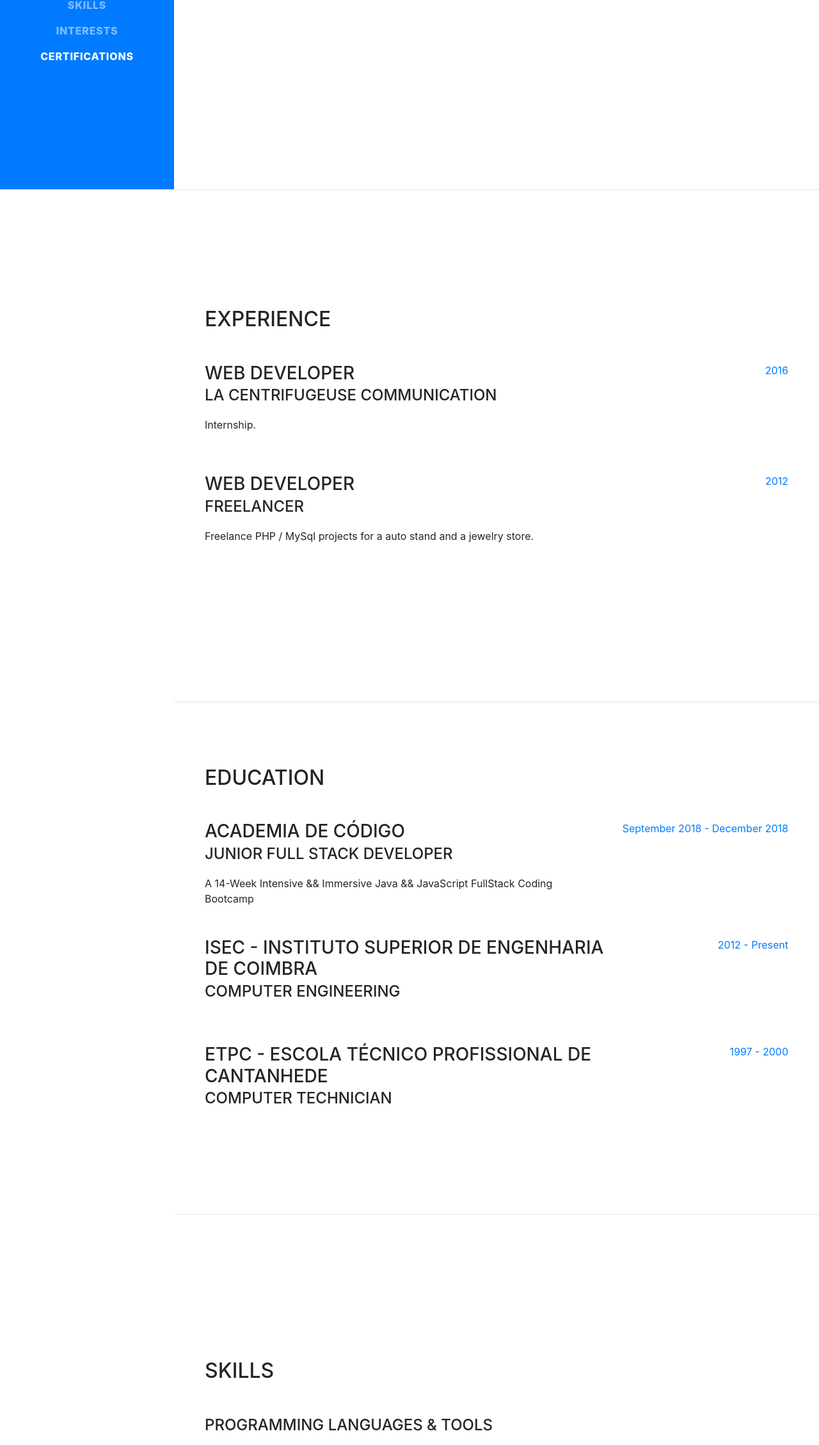
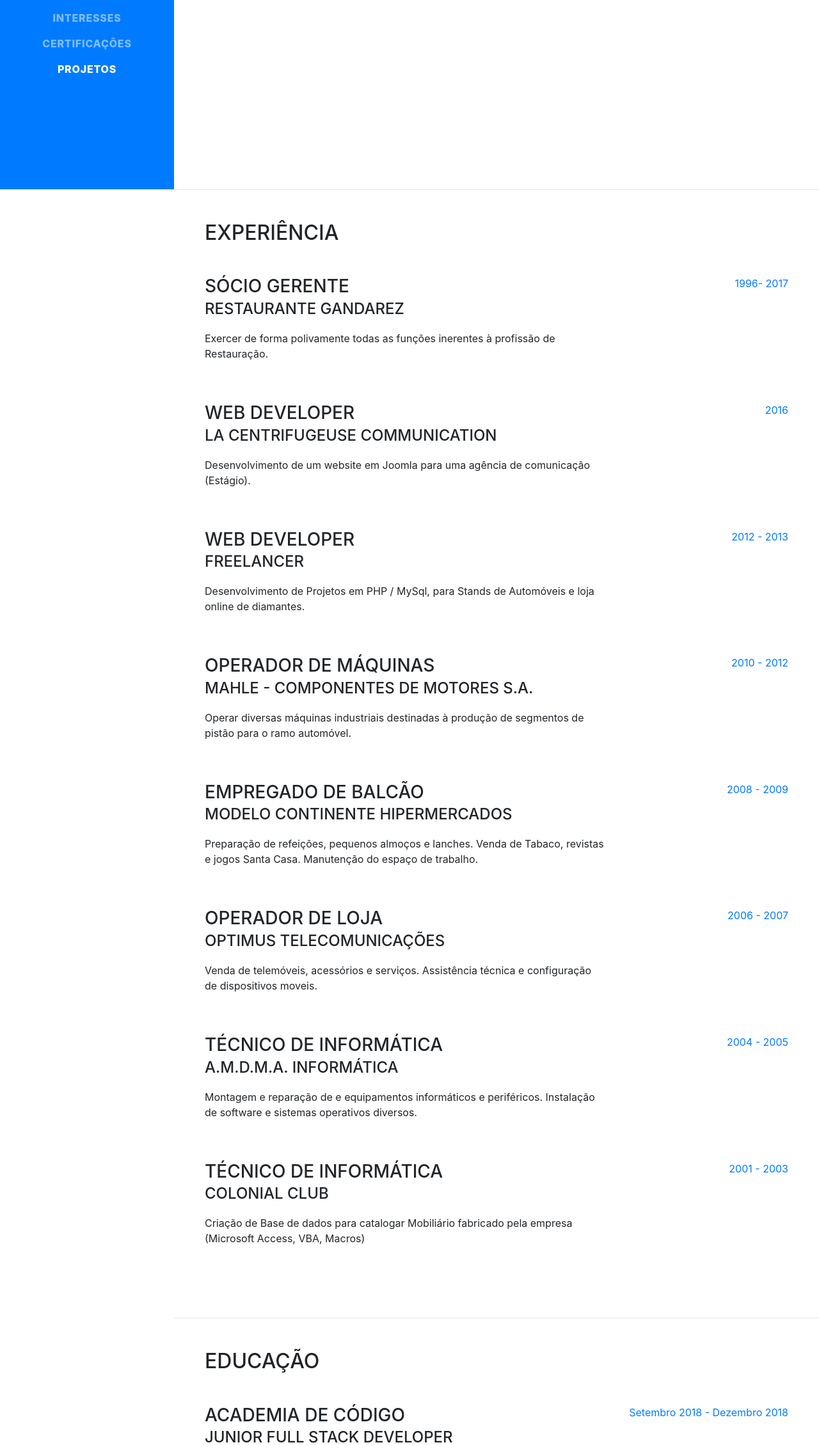
Before and after one commit to eXtr3me/eXtr3me.github.io, a website with bundled scripts: page index.html in a window 1280 px wide. Shown: the part 504-2763 px from the top of the page at 64% size. Built offline with nearby package versions, Linux system fonts and the light colour scheme; a web font is replaced by a local one.

Commit message:
Added Experiences, educations and projects section

```diff
--- a/index.html
+++ b/index.html
@@ -59,22 +59,31 @@
       <div class="collapse navbar-collapse" id="navbarSupportedContent">
         <ul class="navbar-nav">
           <li class="nav-item">
-            <a class="nav-link js-scroll-trigger" href="#about">About</a>
+            <a class="nav-link js-scroll-trigger" href="#about">Sobre</a>
           </li>
           <li class="nav-item">
-            <a class="nav-link js-scroll-trigger" href="#experience">Experience<a>
+            <a class="nav-link js-scroll-trigger" href="#experience"
+              >Experiência</a
+            >
           </li>
           <li class="nav-item">
-            <a class="nav-link js-scroll-trigger" href="#education">Education</a>
+            <a class="nav-link js-scroll-trigger" href="#education">Educação</a>
           </li>
           <li class="nav-item">
             <a class="nav-link js-scroll-trigger" href="#skills">Skills</a>
           </li>
           <li class="nav-item">
-            <a class="nav-link js-scroll-trigger" href="#interests">Interests</a>
+            <a class="nav-link js-scroll-trigger" href="#interests"
+              >Interesses</a
+            >
           </li>
           <li class="nav-item">
-            <a class="nav-link js-scroll-trigger" href="#certifications">Certifications</a>
+            <a class="nav-link js-scroll-trigger" href="#certifications"
+              >Certificações</a
+            >
+          </li>
+          <li class="nav-item">
+            <a class="nav-link js-scroll-trigger" href="#projetos">Projetos</a>
           </li>
         </ul>
       </div>
@@ -114,14 +123,29 @@
         id="experience"
       >
         <div class="my-auto">
-          <h2 class="mb-5">Experience</h2>
+          <h2 class="mb-5">Experiência</h2>
+
+          <div class="resume-item d-flex flex-column flex-md-row mb-5">
+            <div class="resume-content mr-auto">
+              <h3 class="mb-0">Sócio Gerente</h3>
+              <div class="subheading mb-3">Restaurante Gandarez</div>
+              <p>
+                Exercer de forma polivamente todas as funções inerentes à
+                profissão de Restauração.
+              </p>
+            </div>
+            <div class="resume-date text-md-right">
+              <span class="text-primary">1996- 2017</span>
+            </div>
+          </div>
 
           <div class="resume-item d-flex flex-column flex-md-row mb-5">
             <div class="resume-content mr-auto">
               <h3 class="mb-0">Web Developer</h3>
               <div class="subheading mb-3">La Centrifugeuse Communication</div>
               <p>
-                Internship.
+                Desenvolvimento de um website em Joomla para uma agência de
+                comunicação (Estágio).
               </p>
             </div>
             <div class="resume-date text-md-right">
@@ -134,12 +158,86 @@
               <h3 class="mb-0">Web Developer</h3>
               <div class="subheading mb-3">Freelancer</div>
               <p>
-                Freelance PHP / MySql projects for a auto stand and a jewelry
-                store.
+                Desenvolvimento de Projetos em PHP / MySql, para Stands de
+                Automóveis e loja online de diamantes.
               </p>
             </div>
             <div class="resume-date text-md-right">
-              <span class="text-primary">2012</span>
+              <span class="text-primary">2012 - 2013</span>
+            </div>
+          </div>
+
+          <div class="resume-item d-flex flex-column flex-md-row mb-5">
+            <div class="resume-content mr-auto">
+              <h3 class="mb-0">Operador de Máquinas</h3>
+              <div class="subheading mb-3">
+                Mahle - Componentes de Motores S.A.
+              </div>
+              <p>
+                Operar diversas máquinas industriais destinadas à produção de
+                segmentos de pistão para o ramo automóvel.
+              </p>
+            </div>
+            <div class="resume-date text-md-right">
+              <span class="text-primary">2010 - 2012</span>
+            </div>
+          </div>
+
+          <div class="resume-item d-flex flex-column flex-md-row mb-5">
+            <div class="resume-content mr-auto">
+              <h3 class="mb-0">Empregado de Balcão</h3>
+              <div class="subheading mb-3">Modelo Continente Hipermercados</div>
+              <p>
+                Preparação de refeições, pequenos almoços e lanches. Venda de
+                Tabaco, revistas e jogos Santa Casa. Manutenção do espaço de
+                trabalho.
+              </p>
+            </div>
+            <div class="resume-date text-md-right">
+              <span class="text-primary">2008 - 2009</span>
+            </div>
+          </div>
+
+          <div class="resume-item d-flex flex-column flex-md-row mb-5">
+            <div class="resume-content mr-auto">
+              <h3 class="mb-0">Operador de Loja</h3>
+              <div class="subheading mb-3">Optimus Telecomunicações</div>
+              <p>
+                Venda de telemóveis, acessórios e serviços. Assistência técnica
+                e configuração de dispositivos moveis.
+              </p>
+            </div>
+            <div class="resume-date text-md-right">
+              <span class="text-primary">2006 - 2007</span>
+            </div>
+          </div>
+
+          <div class="resume-item d-flex flex-column flex-md-row mb-5">
+            <div class="resume-content mr-auto">
+              <h3 class="mb-0">Técnico de Informática</h3>
+              <div class="subheading mb-3">A.M.D.M.A. Informática</div>
+              <p>
+                Montagem e reparação de e equipamentos informáticos e
+                periféricos. Instalação de software e sistemas operativos
+                diversos.
+              </p>
+            </div>
+            <div class="resume-date text-md-right">
+              <span class="text-primary">2004 - 2005</span>
+            </div>
+          </div>
+
+          <div class="resume-item d-flex flex-column flex-md-row mb-5">
+            <div class="resume-content mr-auto">
+              <h3 class="mb-0">Técnico de Informática</h3>
+              <div class="subheading mb-3">Colonial Club</div>
+              <p>
+                Criação de Base de dados para catalogar Mobiliário fabricado
+                pela empresa (Microsoft Access, VBA, Macros)
+              </p>
+            </div>
+            <div class="resume-date text-md-right">
+              <span class="text-primary">2001 - 2003</span>
             </div>
           </div>
         </div>
@@ -152,7 +250,7 @@
         id="education"
       >
         <div class="my-auto">
-          <h2 class="mb-5">Education</h2>
+          <h2 class="mb-5">Educação</h2>
 
           <div class="resume-item d-flex flex-column flex-md-row mb-5">
             <div class="resume-content mr-auto">
@@ -164,13 +262,30 @@
               </div>
             </div>
             <div class="resume-date text-md-right">
-              <span class="text-primary">September 2018 - December 2018</span>
+              <span class="text-primary">Setembro 2018 - Dezembro 2018</span>
             </div>
           </div>
 
           <div class="resume-item d-flex flex-column flex-md-row mb-5">
             <div class="resume-content mr-auto">
-              <h3 class="mb-0">ISEC - Instituto Superior de Engenharia de Coimbra</h3>
+              <h3 class="mb-0">AFPA - Formation Professionnelle</h3>
+              <div class="subheading mb-3">
+                FLE - Français Langue Étrangère à visée professionnelle
+              </div>
+              <div>
+                Curso de françês avançado.
+              </div>
+            </div>
+            <div class="resume-date text-md-right">
+              <span class="text-primary"> Dezembro 2016 - Fevereiro 2017</span>
+            </div>
+          </div>
+
+          <div class="resume-item d-flex flex-column flex-md-row mb-5">
+            <div class="resume-content mr-auto">
+              <h3 class="mb-0">
+                ISEC - Instituto Superior de Engenharia de Coimbra
+              </h3>
               <div class="subheading mb-3">Computer Engineering</div>
             </div>
             <div class="resume-date text-md-right">
@@ -180,7 +295,9 @@
 
           <div class="resume-item d-flex flex-column flex-md-row mb-5">
             <div class="resume-content mr-auto">
-              <h3 class="mb-0">ETPC - Escola Técnico Profissional de Cantanhede</h3>
+              <h3 class="mb-0">
+                ETPC - Escola Técnico Profissional de Cantanhede
+              </h3>
               <div class="subheading mb-3">Computer Technician</div>
             </div>
             <div class="resume-date text-md-right">
@@ -196,7 +313,9 @@
         <div class="my-auto">
           <h2 class="mb-5">Skills</h2>
 
-          <div class="subheading mb-3">Programming Languages &amp; Tools</div>
+          <div class="subheading mb-3">
+            Linguagens de Programação &amp; Ferramentas
+          </div>
           <ul class="list-inline dev-icons">
             <li class="list-inline-item">
               <i class="fab fa-html5"></i>
@@ -246,7 +365,7 @@
         id="interests"
       >
         <div class="my-auto">
-          <h2 class="mb-5">Interests</h2>
+          <h2 class="mb-5">Interesses</h2>
           <ul class="list-inline dev-icons">
             <li class="list-inline-item">
               <i class="fas fa-film"></i>
@@ -269,15 +388,52 @@
 
       <hr class="m-0" />
 
-      <section class="resume-section p-3 p-lg-5 d-flex flex-column" id="certifications">
+      <section
+        class="resume-section p-3 p-lg-5 d-flex flex-column"
+        id="certifications"
+      >
         <div class="my-auto">
-          <h2 class="mb-5">Certifications</h2>
+          <h2 class="mb-5">Certificações</h2>
           <ul class="fa-ul mb-0">
             <li>
               <i class="fa-li fa fa-trophy text-warning"></i>
               FLAG Certified Professional Web Designer
             </li>
           </ul>
+        </div>
+      </section>
+
+      <hr class="m-0" />
+
+      <section
+        class="resume-section p-3 p-lg-5 d-flex flex-column"
+        id="projetos"
+      >
+        <div class="my-auto">
+          <h2 class="mb-5">Projetos</h2>
+          <div class="resume-item d-flex flex-column flex-md-row mb-5">
+            <div class="resume-content mr-auto">
+              <h3 class="mb-0">DevProfiles</h3>
+              <div class="subheading mb-3">Rede Social Para Programadores</div>
+              <p>
+                <a href="https://devprofiles.herokuapp.com/" target="_blank">
+                  https://devprofiles.herokuapp.com/
+                </a>
+              </p>
+              <p>
+                Repositório GitHub:
+                <a
+                  href="https://github.com/eXtr3me/devprofiles"
+                  target="_blank"
+                >
+                  https://github.com/eXtr3me/devprofiles</a
+                >
+              </p>
+            </div>
+            <div class="resume-date text-md-right">
+              <span class="text-primary">30/03/2019 - Em Desenvolvimento</span>
+            </div>
+          </div>
         </div>
       </section>
     </div>
```
